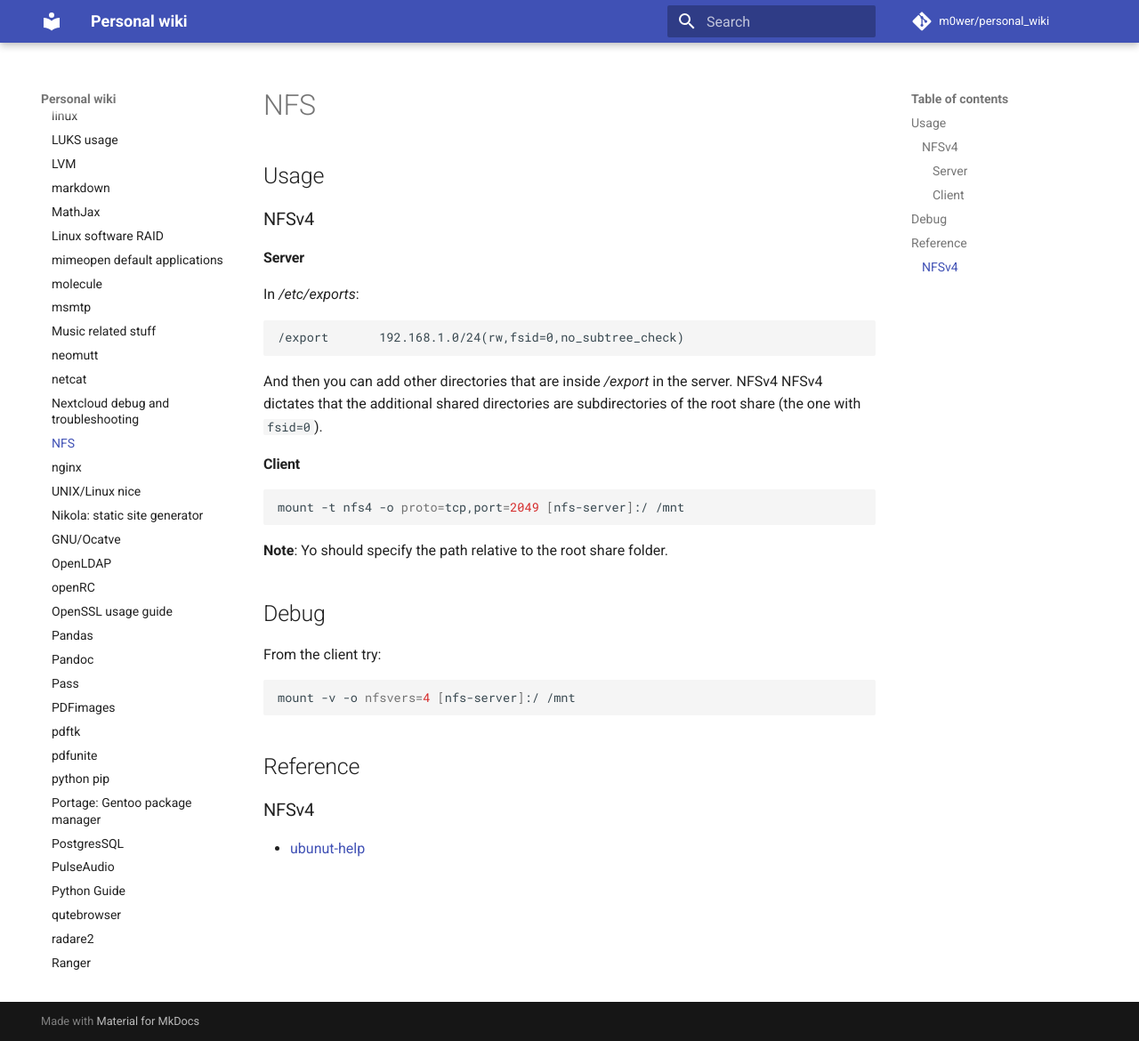
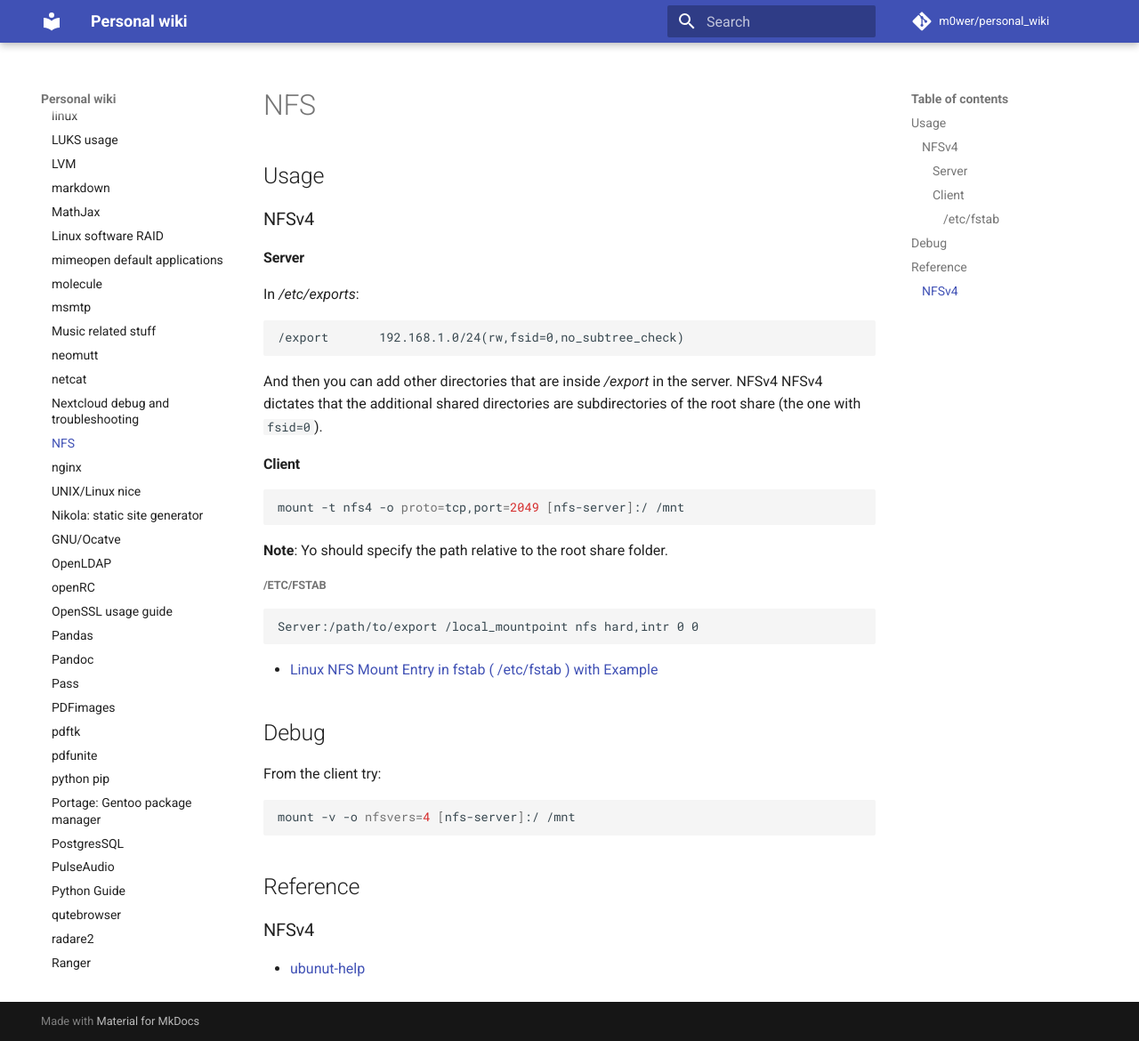
Before and after one commit to m0wer/personal_wiki, an MkDocs documentation site: the page built from docs/it/nfs.md, in a window 1280 px wide and 1170 px high. Shown: the whole window at 89% size. Built offline with MkDocs 1.6.1 and Material for MkDocs 9.7.7, drawn with Linux system fonts in a browser that asks for light colours; comment, search, counter and statistics services are not loaded.

Commit message:
[nfs] Added /etc/fstab conf.

````diff
--- a/docs/it/nfs.md
+++ b/docs/it/nfs.md
@@ -30,6 +30,14 @@ mount -t nfs4 -o proto=tcp,port=2049 [nfs-server]:/ /mnt
 
 **Note**: Yo should specify the path relative to the root share folder.
 
+##### /etc/fstab
+
+```
+Server:/path/to/export /local_mountpoint nfs hard,intr 0 0
+```
+
+* [Linux NFS Mount Entry in fstab ( /etc/fstab ) with Example](https://linoxide.com/file-system/example-linux-nfs-mount-entry-in-fstab-etcfstab/)
+
 ## Debug
 
 From the client try:
````
